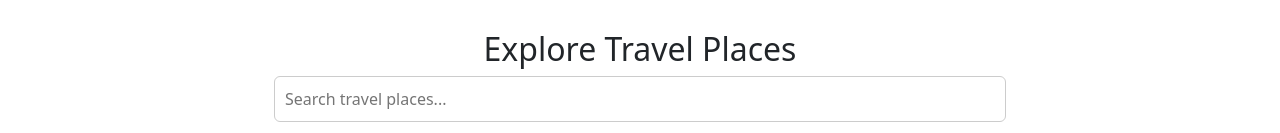
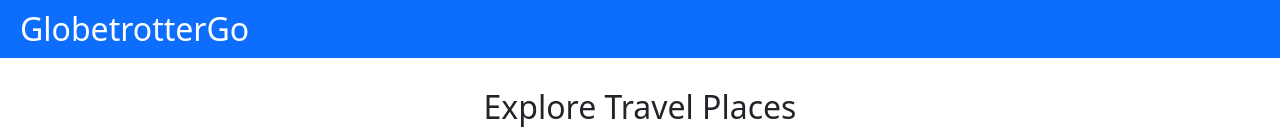
Before and after one commit to edwithanage/GlobetrotterGo_travel, a React (Vite) app in the folder client/: page /travel in a window 1280 px wide. Shown: the top 133 px of the page. Built offline with nearby package versions, Linux system fonts and the light colour scheme; no server answers.

Commit message:
Add navbar

```diff
--- a/client/src/AddTravelPlaceForm.css
+++ b/client/src/AddTravelPlaceForm.css
@@ -46,3 +46,8 @@
 .travel-form button:hover {
   background-color: #004ec2;
 }
+/* Add this to your global CSS or in Travel.css, AddTravelPlaceForm.css etc. */
+.page-container {
+  margin-top: 70px;
+  padding: 20px;
+}
--- a/client/src/App.jsx
+++ b/client/src/App.jsx
@@ -2,33 +2,25 @@
 import { BrowserRouter, Routes, Route } from 'react-router-dom';
 import 'bootstrap/dist/css/bootstrap.min.css';
 import Signup from './Signup';
-import Login from './Login'; // ✅ Import Login component
+import Login from './Login';
 import TravelPlaces from './TravelPlaces';
 import TravelCard from './TravelCard';
 import ReadMore from './ReadMore';
 import AddTravelPlaceForm from './AddTravelPlaceForm';
-import EditTravelPlaceForm from "./EditTravelPlaceForm";
-
-;
-
-
-
+import EditTravelPlaceForm from './EditTravelPlaceForm';
+import Navbar from './Navbar'; // ✅ Import Navbar
 
 function App() {
   return (
     <BrowserRouter>
+      <Navbar /> {/* ✅ Add Navbar at the top */}
       <Routes>
         <Route path="/register" element={<Signup />} />
-        <Route path="/login" element={<Login />} /> {/* ✅ Add login route */}
+        <Route path="/login" element={<Login />} />
         <Route path="/travel" element={<TravelPlaces />} />
         <Route path="/place/:id" element={<ReadMore />} />
         <Route path="/add-place" element={<AddTravelPlaceForm />} />
-        <Route path="/place/:id" element={<ReadMore />} />
         <Route path="/edit/:id" element={<EditTravelPlaceForm />} />
-
-
-
-
       </Routes>
     </BrowserRouter>
   );
--- /dev/null
+++ b/client/src/Navbar.jsx
@@ -0,0 +1,63 @@
+// src/components/Navbar.jsx
+import React from 'react';
+import { Link, useNavigate } from 'react-router-dom';
+
+function Navbar() {
+  const navigate = useNavigate();
+  const isLoggedIn = localStorage.getItem('isLoggedIn') === 'true';
+
+  const handleLogout = () => {
+    localStorage.removeItem('isLoggedIn');
+    navigate('/login');
+  };
+
+  return (
+    <nav style={styles.nav}>
+      <h2 style={styles.logo}>GlobetrotterGo</h2>
+      <div style={styles.links}>
+        {isLoggedIn && (
+          <>
+            <Link to="/travel" style={styles.link}>Home</Link>
+            <Link to="/add" style={styles.link}>Add Place</Link>
+            <button onClick={handleLogout} style={styles.logoutBtn}>Logout</button>
+          </>
+        )}
+
+      </div>
+    </nav>
+  );
+}
+
+const styles = {
+  nav: {
+    display: 'flex',
+    justifyContent: 'space-between',
+    alignItems: 'center',
+    padding: '10px 20px',
+    backgroundColor: '#0d6efd',
+    color: 'white',
+  },
+  logo: {
+    margin: 0,
+  },
+  links: {
+    display: 'flex',
+    gap: '15px',
+    alignItems: 'center',
+  },
+  link: {
+    color: 'white',
+    textDecoration: 'none',
+    fontWeight: 'bold',
+  },
+  logoutBtn: {
+    backgroundColor: '#dc3545',
+    color: 'white',
+    border: 'none',
+    padding: '5px 10px',
+    cursor: 'pointer',
+    borderRadius: '5px',
+  },
+};
+
+export default Navbar;
--- a/client/src/TravelPlaces.css
+++ b/client/src/TravelPlaces.css
@@ -55,3 +55,8 @@
   border-radius: 6px;
   margin-bottom: 10px;
 }
+/* Add this to your global CSS or in Travel.css, AddTravelPlaceForm.css etc. */
+.page-container {
+  margin-top: 70px;
+  padding: 20px;
+}
```
